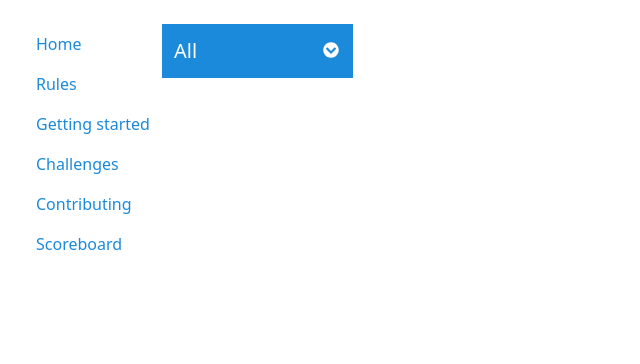
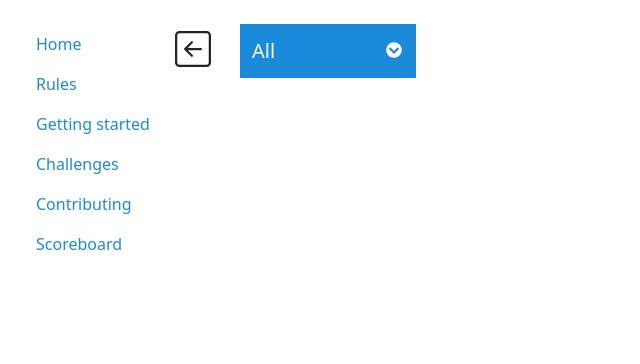
Before and after one commit to StudSec/pwncrates, a Flask app: template webapp/templates/challenges_category.html in a window 1280 px wide. Shown: the part 56-420 px from the top of the page, without its empty margins (0-640 px from the left). Run offline with Flask 3, Linux system fonts and the light colour scheme; the template is opened without the code that fills it, so the values that code supplies are empty; parts of the project's set-up code (start-up, migrations or seed data) failed here and were passed over.

Commit message:
Back button for challenge pages

```diff
--- a/webapp/templates/challenges_category.html
+++ b/webapp/templates/challenges_category.html
@@ -2,14 +2,22 @@
 {% block title %}pwncrates - {{category}}{% endblock %}
 
 {% block content %}
-<div class="container">
-  <div class="filter row mb-5">
+<div class="d-flex flex-row justify-content-start mb-5">
+  <a href="/challenges" class="me-3">
+    <button class="btn" style="width: fit-content;">
+      <svg xmlns="http://www.w3.org/2000/svg" width="36" height="36" fill="currentColor" class="bi bi-arrow-left-square" viewBox="0 0 16 16">
+        <path fill-rule="evenodd" d="M15 2a1 1 0 0 0-1-1H2a1 1 0 0 0-1 1v12a1 1 0 0 0 1 1h12a1 1 0 0 0 1-1V2zM0 2a2 2 0 0 1 2-2h12a2 2 0 0 1 2 2v12a2 2 0 0 1-2 2H2a2 2 0 0 1-2-2V2zm11.5 5.5a.5.5 0 0 1 0 1H5.707l2.147 2.146a.5.5 0 0 1-.708.708l-3-3a.5.5 0 0 1 0-.708l3-3a.5.5 0 1 1 .708.708L5.707 7.5H11.5z"/>
+      </svg>
+    </button>
+  </a>
+  <div class="filter w-100">
       <select id="difficulty-filter" name="difficulty-filter" autocomplete="off" onChange="showSelectedDifficulty()">
           <option value="all">All</option>
           <option value="easy">Easy</option>
           <option value="medium">Medium</option>
           <option value="hard">Hard</option>
       </select>
+  </div>
 </div>
 <div id="challenge_submission" class="challenge_submission row">
 {% for name, subcategory_description, challenges in subcategories %}
@@ -66,5 +74,4 @@
 </div>
 {% endfor %}
   </div>
-</div>
 {% endblock %}
```
Lines whose indentation alone changed are shown as unchanged.
